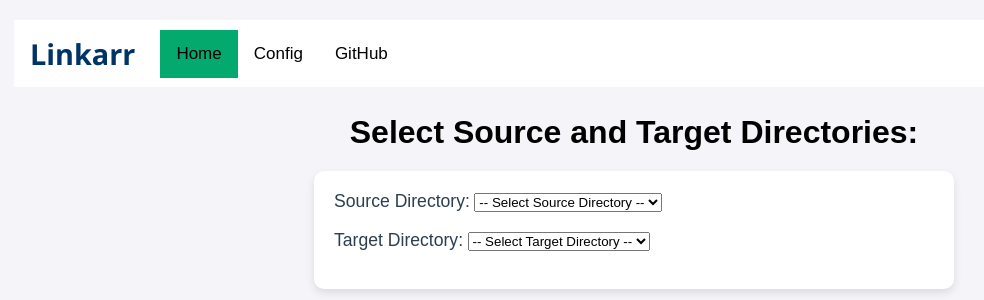
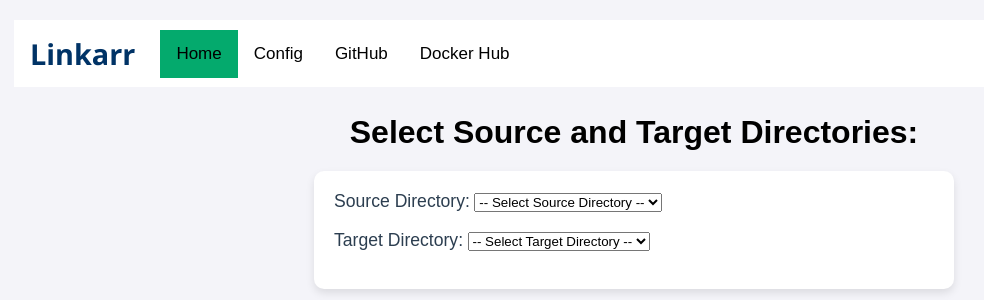
Before and after one commit to imadahmad97/linkarr, a Flask app: page / in a window 1280 px wide. Shown: the top 300 px of the page, without its empty margins (6-990 px from the left). Run offline with Flask 3, Linux system fonts and the light colour scheme.

```diff
--- a/app/templates/base.html
+++ b/app/templates/base.html
@@ -24,6 +24,10 @@
         >Config</a
       >
       <a href="https://github.com/imadahmad97/linkarr">GitHub</a>
+      <a
+        href="https://hub.docker.com/repository/docker/imadahmad97/linkarr/general"
+        >Docker Hub</a
+      >
     </div>
 
     <div class="content">{% block content %} {% endblock %}</div>
```
Also changed, not shown: 1 other file.
